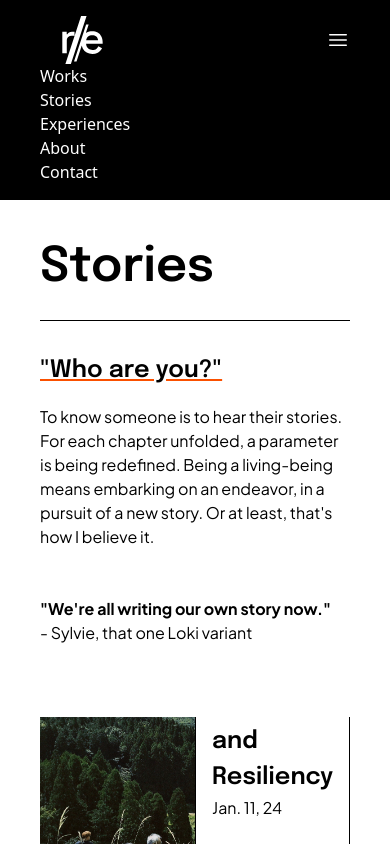
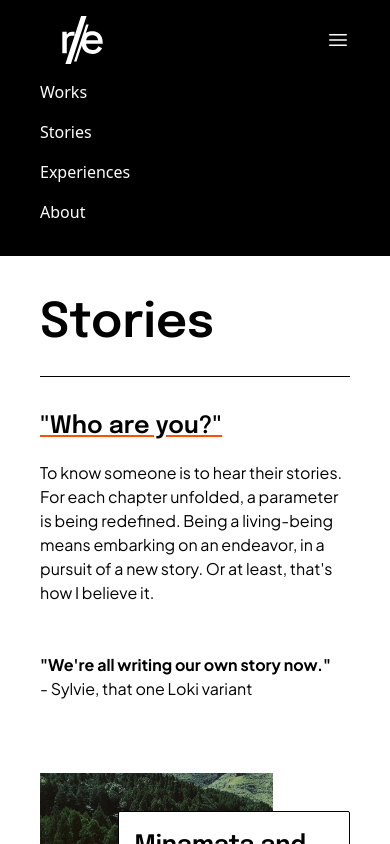
Before and after one commit to rayhanegar/personal-website, a SvelteKit app: page /stories in a window 390 px wide. Both pictures are taken after a click on the button 338 px from the left and 40 px from the top of the page. Shown: the top 844 px of the page. Built offline with nearby package versions, Linux system fonts and the light colour scheme; a web font is replaced by a local one.

Commit message:
Responsivitiy fixes

```diff
--- a/src/components/Navbar.svelte
+++ b/src/components/Navbar.svelte
@@ -41,12 +41,11 @@
     </div>
 
     {#if showMenu}
-        <div class="md:hidden flex flex-col">
+        <div class="md:hidden flex flex-col gap-4 py-4">
             <a href='/works'>Works</a>
             <a href='/stories'>Stories</a>
             <a href='/experiences'>Experiences</a>
             <a href='/about'>About</a>
-            <a href='/contact'>Contact</a>
         </div>
     {/if}
 </nav>
--- a/src/components/OverlappingCard.svelte
+++ b/src/components/OverlappingCard.svelte
@@ -10,7 +10,7 @@
     <div class="container mx-auto px-4 py-4 h-72 w-full relative overflow-hidden">
         <div class="bg-cover bg-center hover:bg-scale-150 absolute bottom-0 left-0 w-3/4 h-full z-0" style="background-image: url({img});"></div>
         <a {href}>
-            <div class="transition-all ease-in-out duration-300 absolute bottom-0 right-0 w-1/2 z-[1] flex flex-col item bg-white text-black hover:bg-black hover:text-white border-black border hover:border-b-[#fa5000] hover:border-b-8 px-4 py-4 rounded-sm">
+            <div class="transition-all ease-in-out duration-300 absolute bottom-0 right-0 w-3/4 md:w-1/2 z-[1] flex flex-col item bg-white text-black hover:bg-black hover:text-white border-black border hover:border-b-[#fa5000] hover:border-b-8 px-4 py-4 rounded-sm">
                 <h3>{heading}</h3>
                 <p><span class="text-inherit/70">{date}</span></p>
                 <br>
--- a/src/routes/+layout.svelte
+++ b/src/routes/+layout.svelte
@@ -8,6 +8,7 @@
 
   import { injectSpeedInsights } from '@vercel/speed-insights/sveltekit';
   injectSpeedInsights();
+
 </script>
 
 <Navbar />
--- a/src/routes/experiences/+page.svelte
+++ b/src/routes/experiences/+page.svelte
@@ -16,7 +16,7 @@
         </div>
         <div class="container mx-auto flex flex-col gap-4">
             <p>
-                As the only journey is the one within, true understanding and discovery oftem come from
+                As the only journey is the one within, true understanding and discovery often come from
                 stepping outside and immersing ourselves. For what I believe is true, I emphasize myself on the
                 importance of <span class="font-bold">engaging in pursuits that spark</span> my interest and finding personal growth within them.
                 <br>
```
